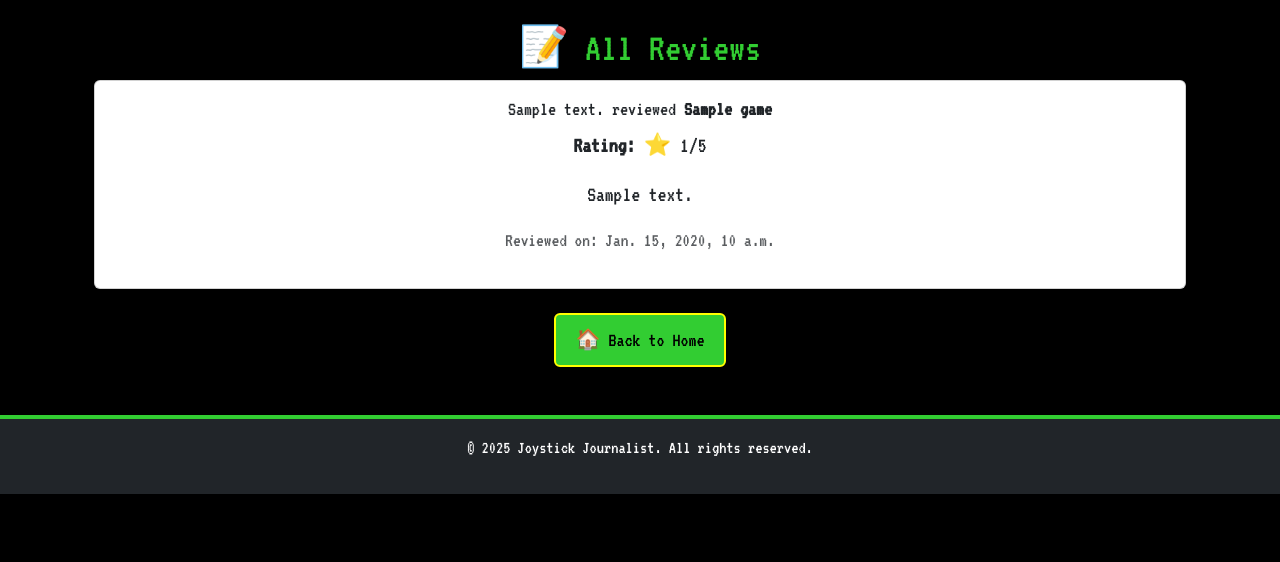
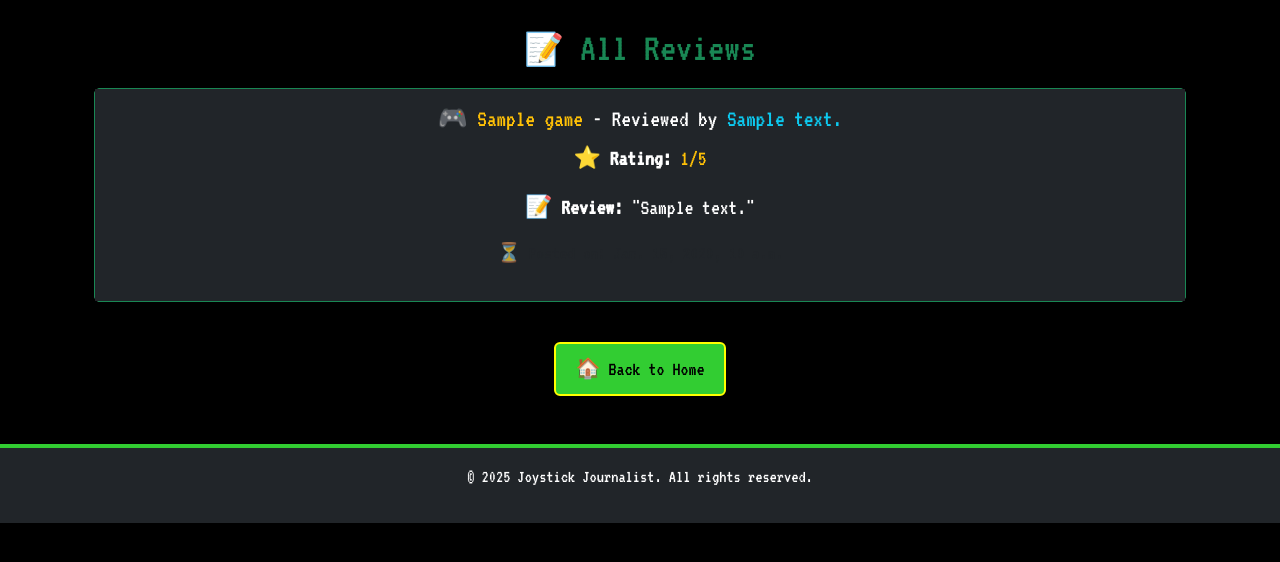
Before and after one commit to KC-85/Joystick_Journalist, a Django app: page /reviews/ in a window 1280 px wide. Shown: the part 65-627 px from the top of the page. Run offline with Django 4.2, Linux system fonts and the light colour scheme; tables that the repository leaves empty hold one stand-in row (values such as "Sample post").

Commit message:
Formatted for improved readability

```diff
--- a/reviews/templates/reviews/all_reviews.html
+++ b/reviews/templates/reviews/all_reviews.html
@@ -2,25 +2,40 @@
 
 {% block content %}
 <div class="container mt-4">
-    <h1 class="text-center">📝 All Reviews</h1>
+    <h1 class="text-center text-success">
+        <span style="font-size: 2rem;">📝</span> All Reviews
+    </h1>
 
+    <!-- Display Reviews -->
     {% if reviews %}
-        {% for review in reviews %}
-        <div class="card mb-3">
-            <div class="card-body">
-                <h5 class="card-title">{{ review.reviewer_name }} reviewed <strong>{{ review.game.title }}</strong></h5>
-                <p class="card-text"><strong>Rating:</strong> ⭐ {{ review.rating }}/5</p>
-                <p class="card-text">{{ review.comment }}</p>
-                <p class="text-muted small">Reviewed on: {{ review.review_date }}</p>
+        <div class="list-group mt-3">
+            {% for review in reviews %}
+            <div class="card mb-3 shadow-sm border-success">
+                <div class="card-body bg-dark text-white">
+                    <h4 class="card-title">
+                        <span class="text-warning">🎮 {{ review.game.title }}</span> - Reviewed by
+                        <span class="text-info">{{ review.reviewer_name }}</span>
+                    </h4>
+                    <p class="card-text">
+                        <strong>⭐ Rating:</strong> <span class="text-warning">{{ review.rating }}/5</span>
+                    </p>
+                    <p class="card-text">
+                        <strong>📝 Review:</strong> "{{ review.comment }}"
+                    </p>
+                    <p class="text-muted small">⏳ Posted on: {{ review.review_date }}</p>
+                </div>
             </div>
+            {% endfor %}
         </div>
-        {% endfor %}
     {% else %}
-        <p class="text-muted text-center">No reviews available yet. Be the first to add one! 🎮</p>
+        <p class="text-muted text-center bg-primary text-white p-3 rounded">
+            No reviews available yet. Be the first to add one! 🎮
+        </p>
     {% endif %}
 
+    <!-- Back Button -->
     <div class="text-center mt-4">
-        <a href="{% url 'landing_page' %}" class="btn btn-secondary">🏠 Back to Home</a>
+        <a href="{% url 'landing_page' %}" class="btn btn-success">🏠 Back to Home</a>
     </div>
 </div>
 {% endblock %}
```
